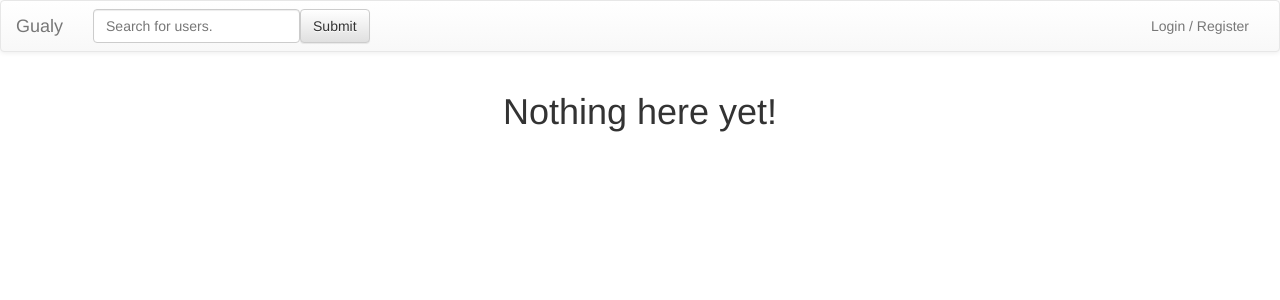
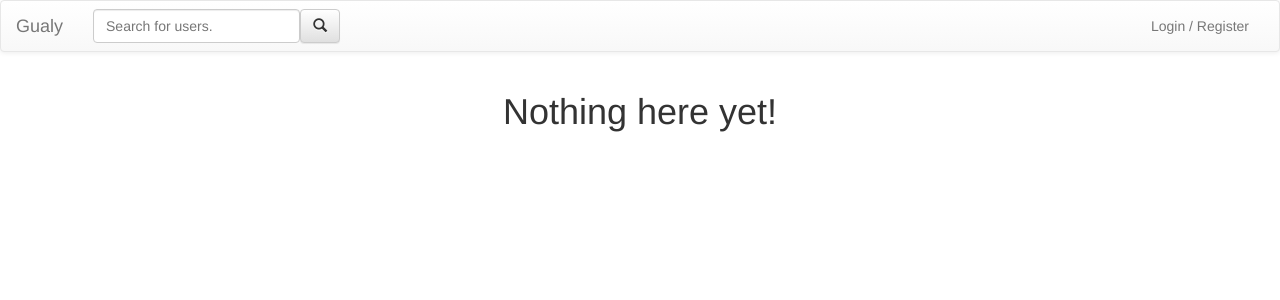
Before and after one commit to SuperUltraExtraordinaryDev/gualy, a Node server app: page / in a window 1280 px wide. Shown: the top 300 px of the page. Run offline with Node 20, Linux system fonts and the light colour scheme; some libraries are stand-ins or nearby versions.

Commit message:
Changed the search from 'Search' to a search icon.

```diff
--- a/views/wrapper.jade
+++ b/views/wrapper.jade
@@ -32,7 +32,8 @@ html(lang="en")
               .form-group
                 input(class="form-control" type="text" name="user" placeholder="Search for users.")
               .form-group
-                button(class="btn btn-default" type="submit") Submit
+                button(class="btn btn-default" type="submit")
+                  span(class="glyphicon glyphicon-search")
 
           ul(class="nav navbar-nav navbar-right")
             li
```
